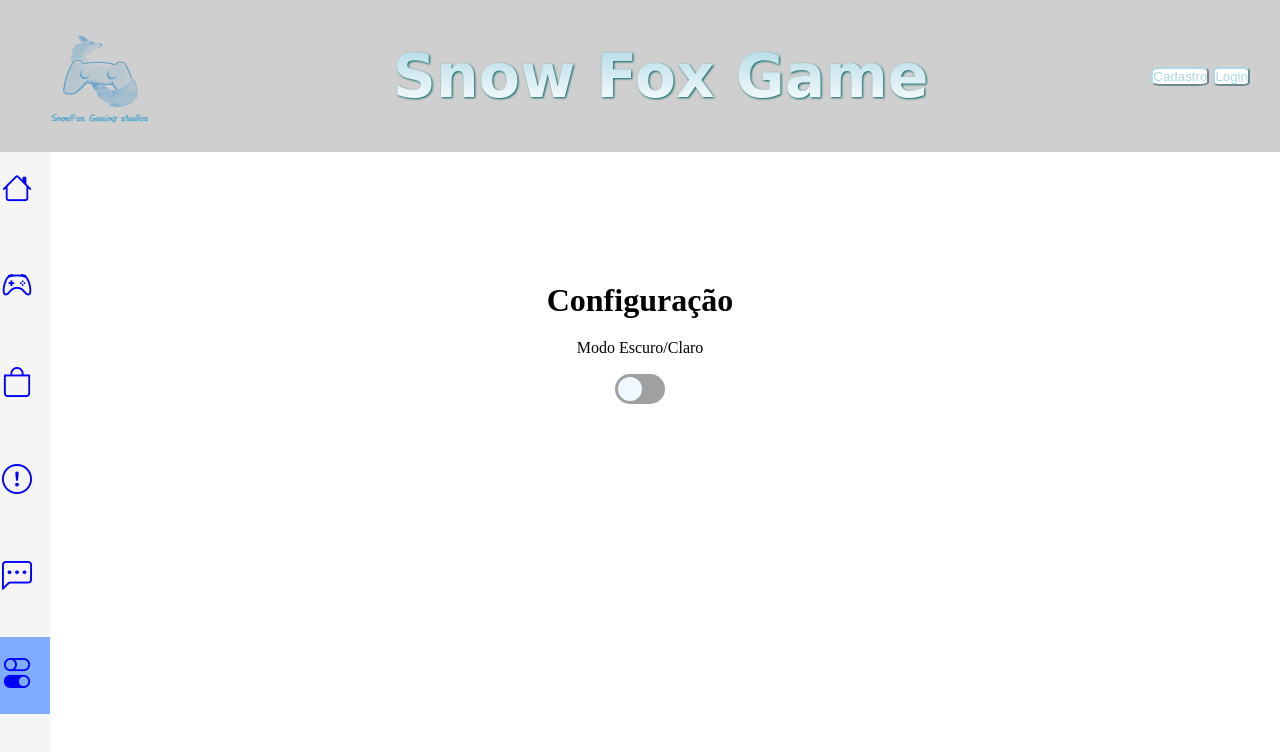
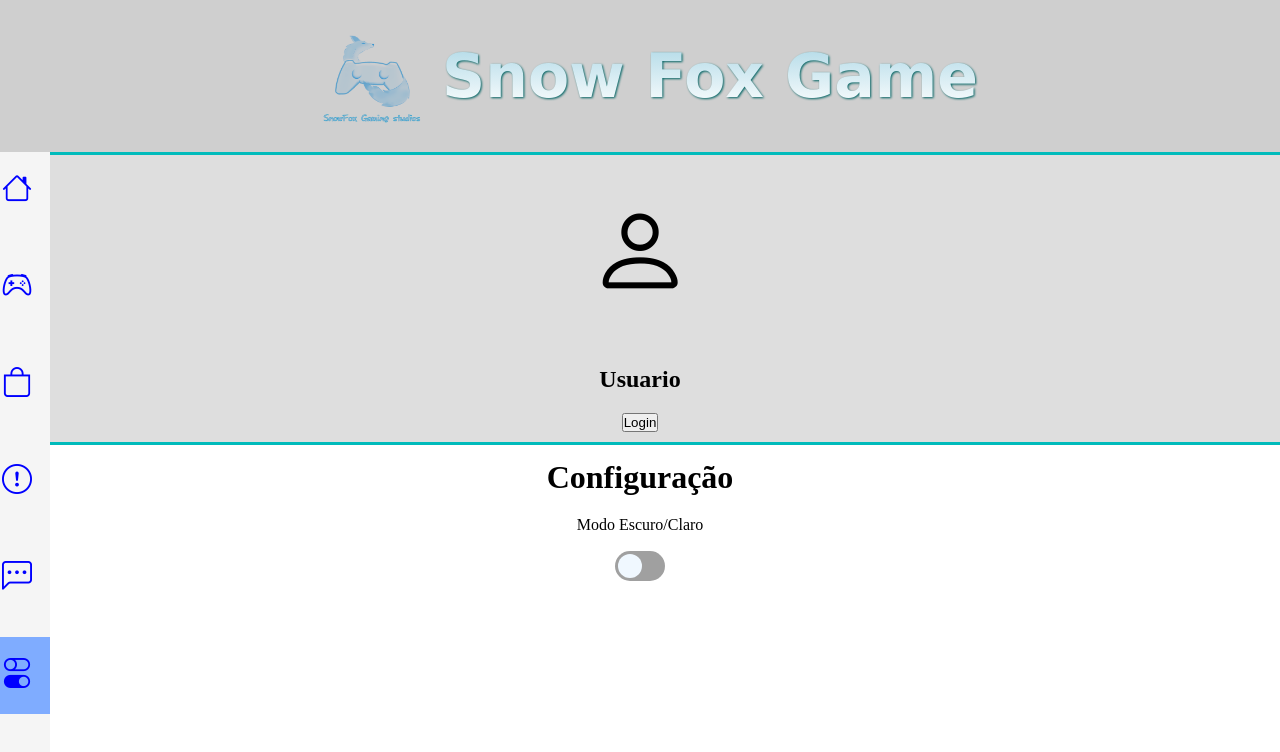
Before and after one commit to Hollunderp8/Projeto_snow_fox, a plain HTML site: page index.html in a window 1280 px wide. Both pictures are taken after a click on the item "Configuração". Drawn offline with nearby package versions, Linux system fonts and the light colour scheme; a web font is replaced by a local one.

Commit message:
Add files via upload

```diff
--- a/index.html
+++ b/index.html
@@ -23,10 +23,6 @@
         <h1 id="logo">
             Snow Fox Game
         </h1>
-        <div>
-            <Button id="cadastro" onclick="cadastro()">Cadastro</Button>
-            <Button id="login" onclick="login()">Login</Button>
-        </div>
     </div>
     <div id="abas">
         <nav id="menu">
@@ -125,6 +121,11 @@
             </div>
         </div>
         <div class="config" id="pag">
+            <div id="usuario_con">
+                <i class="bi bi-person"></i>
+                <h2>Usuario</h2>
+                <Button id="login" onclick="login()">Login</Button>
+            </div>
             <h1 class="oi">Configuração</h1>
             <div  class="conDark">
                 <p>Modo Escuro/Claro</p>
--- a/src/css/Configoracao.css
+++ b/src/css/Configoracao.css
@@ -2,7 +2,6 @@
     text-align: center;
     align-items: center;
     line-height: 2;
-    padding: 10% 20%;
 }
 .conDark {
     align-items: center;
@@ -86,3 +85,15 @@ body.darkAtv .conInfo i {
 body.darkAtv .conInfo a {
     color: rgb(0, 187, 187);
 }
+/*usuario*/
+#usuario_con {
+    display: grid;
+    background-color: rgb(222, 222, 222);
+    border: solid;
+    border-left: 0;
+    border-right: 0;
+    border-color: rgb(0, 187, 187);
+}
+#usuario_con i {
+    font-size: 100px;
+}
--- a/src/css/estilos.css
+++ b/src/css/estilos.css
@@ -1,7 +1,7 @@
  /*cabeçalho*/
 #top {
     display: flex;
-    justify-content: space-between;
+    justify-content: center;
     background: rgb(207, 207, 207);
     align-items: center;
     height: 19vh;
@@ -26,32 +26,11 @@
     color: black;
     filter: drop-shadow(1px 1px 1px rgb(0, 99, 99));
 }
-#cadastro {
-    height: 10%;
-    border-color: lightblue;
-    color: lightblue;
+#login {
     right: 5;
     margin: 10px auto;
-    background-color: white;
-    border-radius: 20%;
-}
-#cadastro:hover {
-    background-color: lightblue;
-    color: white;
-    cursor: pointer;
-}
-#login {
-    height: 10%;
-    border-radius: 20%;
-    border-color: lightblue;
-    color: lightblue;
-    right: 5;
-    margin: 10px auto;
-    background-color: white;
 }
 #login:hover {
-    background-color: lightblue;
-    color: white;
     cursor: pointer;
 }
 /*menu*/
@@ -104,8 +83,7 @@ ul li.item-menu a #icon {
 /*conteudo*/
 main {
     width: 100%;
-    height: 81vh;
-    padding: 0 60px;
+    height: 100vh;
     align-items: center;
     text-align: center;
 }
--- a/src/js/menu.js
+++ b/src/js/menu.js
@@ -13,11 +13,7 @@ item.forEach((item, indice) =>{
     })
 })
 
-function cadastro(){
-    alert(`Em Breve`)
-    //location.href = "cadastro.html";
+function login(){
+    confirm(`Olá! Aqui é uma área dedicada a membros da equipe. Sera liberado para o público em breve.`)
+    location.href = "./src/html/login.html";
 }
-function login(){
-    alert(`Em Breve`)
-    //location.href = "login.html";
-}
```
Also changed, not shown: src/html/login.html (+8 -5 lines).
